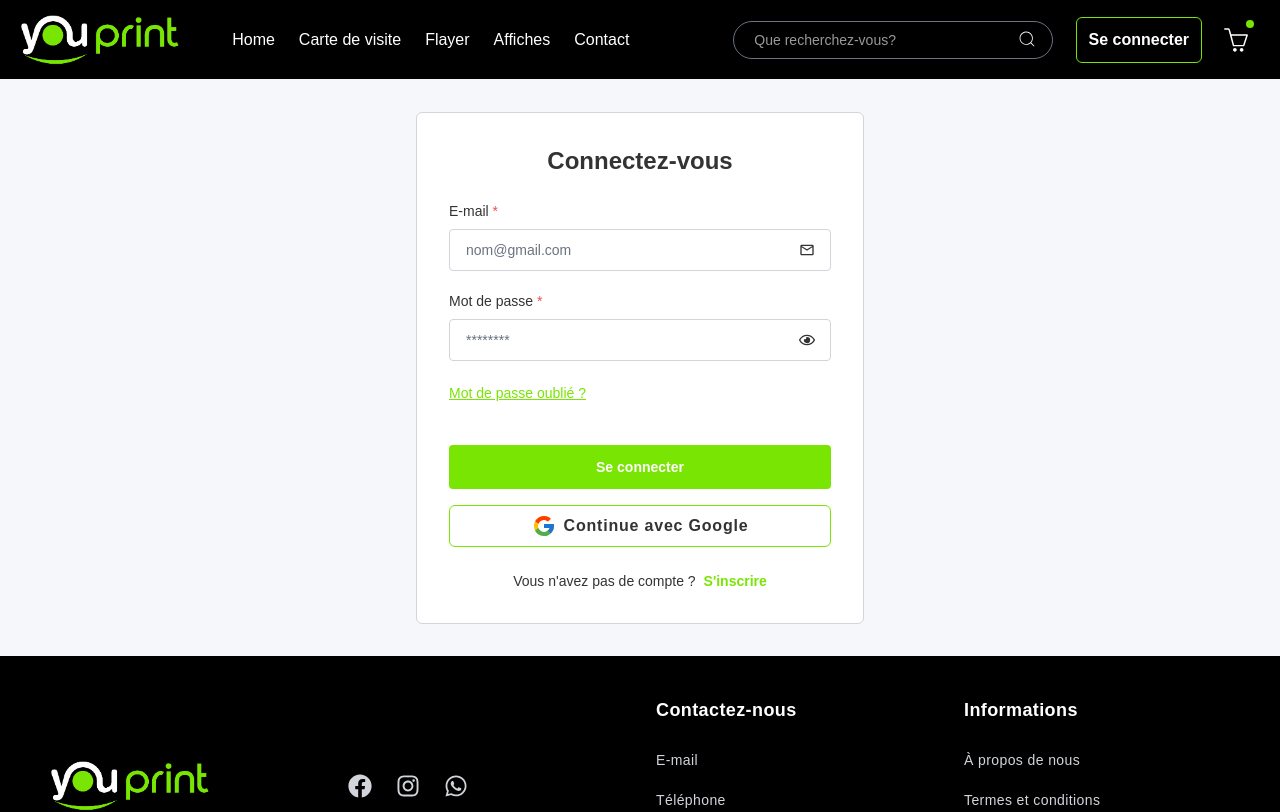
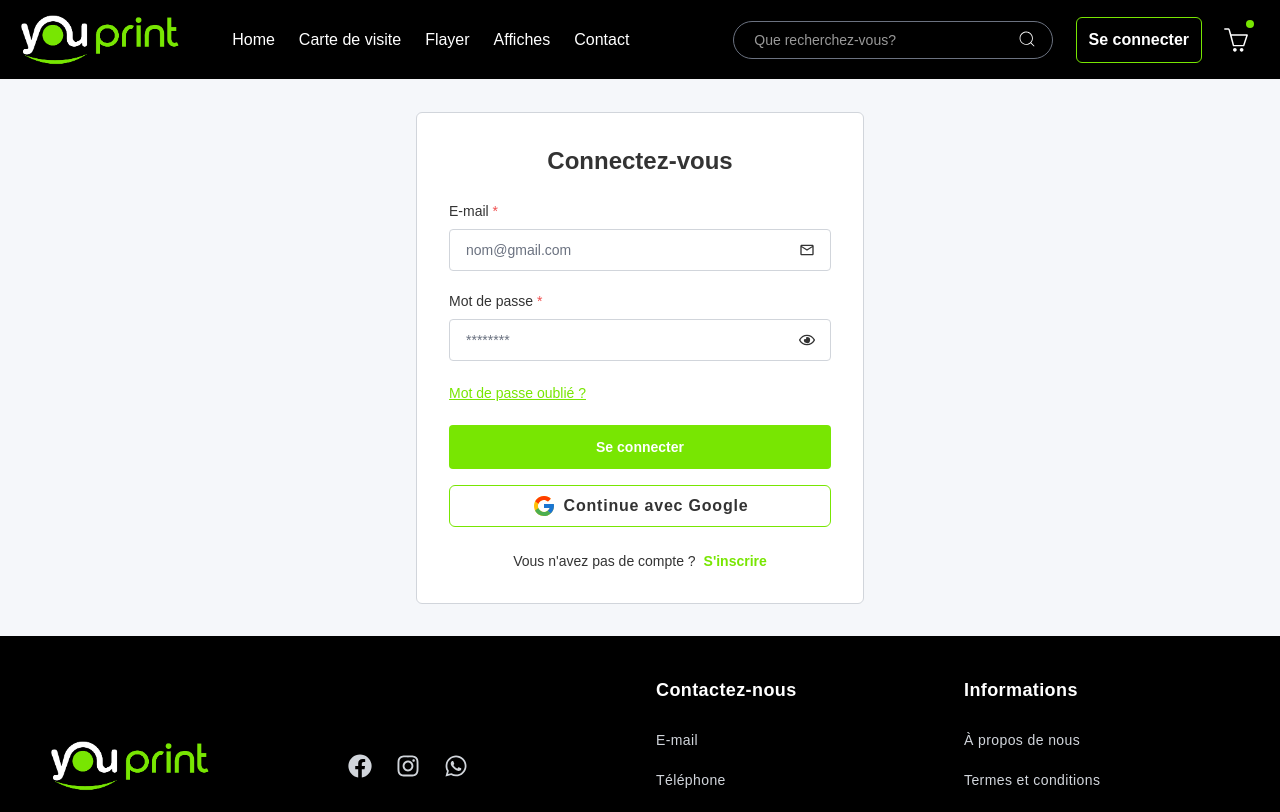
Before and after one commit to zakariaelrharbi/YouPrint, a React (Vite) app in the folder client/YouPrint/: page /login in a window 1280 px wide. Shown: the top 812 px of the page. Built offline with nearby package versions, Linux system fonts and the light colour scheme; no server answers.

Commit message:
removing shadow and adding border

```diff
--- a/client/YouPrint/src/Pages/Login.jsx
+++ b/client/YouPrint/src/Pages/Login.jsx
@@ -132,7 +132,7 @@
                                 </div>
                             </div>
                         </div>
-                        <div className="!mt-10">
+                        <div className="mt-5">
                             <button
                                 type="submit"
                                 className='w-full py-3 px-4 text-sm font-semibold rounded text-white bg-primaryGreen hover:opacity-90 focus:outline-none'
--- a/client/YouPrint/src/components/ResetPassword.jsx
+++ b/client/YouPrint/src/components/ResetPassword.jsx
@@ -30,7 +30,7 @@
     <div>
       <section className="bg-gray-50 dark:bg-gray-900">
         <div className="flex flex-col items-center justify-center px-6 pt-[120px] pb-12 mx-auto md:h-screen lg:pt-0 lg:pb-0">
-          <div className="w-full p-6 bg-white rounded-md shadow dark:border md:mt-0 sm:max-w-md dark:bg-gray-800 dark:border-gray-700 sm:p-8">
+          <div className="w-full p-6 bg-white rounded-md  md:mt-0 sm:max-w-md border border-gray-300 sm:p-8">
             <h2 className="mb-1 text-xl font-bold leading-tight tracking-tight text-gray-900 md:text-2xl dark:text-white">
               Réinitialiser votre mot de passe
             </h2>
```
